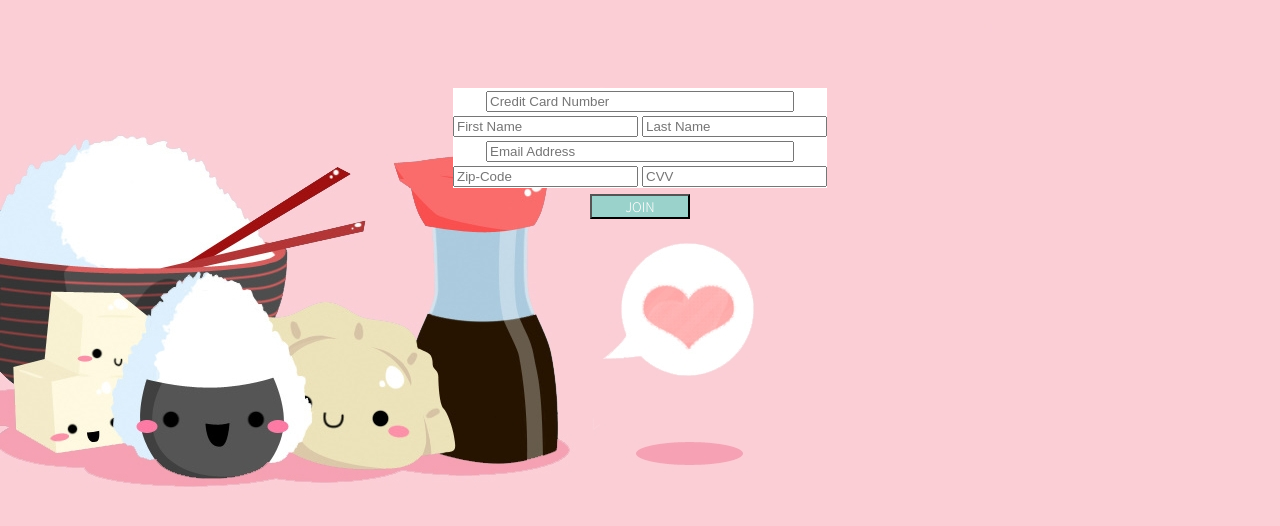
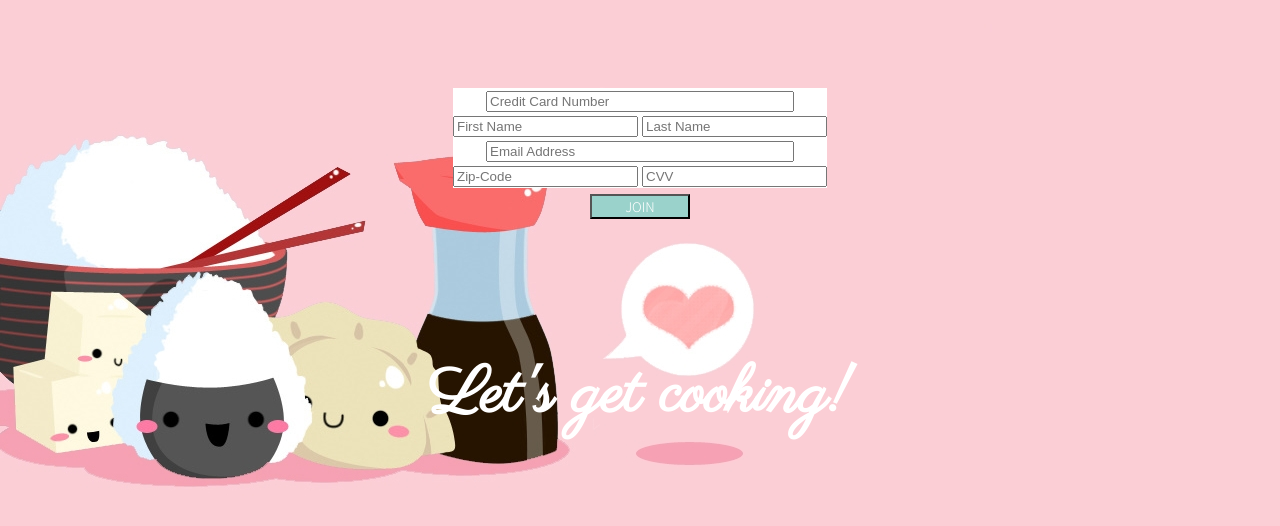
Before and after one commit to nhoang1122/FoundationCapstone, a website: page public/join.html in a window 1280 px wide. Shown: the part 520-1046 px from the top of the page. Drawn offline with Linux system fonts and the light colour scheme.

Commit message:
Catchphrase

```diff
--- a/public/join.css
+++ b/public/join.css
@@ -28,3 +28,7 @@
     width: 300px;
     margin: 1%;
 }
+
+#catchphrase {
+    font-family: 'Parisienne', cursive;
+}
--- a/public/join.html
+++ b/public/join.html
@@ -10,6 +10,9 @@
     <link rel="preconnect" href="https://fonts.googleapis.com">
     <link rel="preconnect" href="https://fonts.gstatic.com" crossorigin>
     <link href="https://fonts.googleapis.com/css2?family=Noto+Sans+KR:wght@300&display=swap" rel="stylesheet">
+    <link rel="preconnect" href="https://fonts.googleapis.com">
+    <link rel="preconnect" href="https://fonts.gstatic.com" crossorigin>
+    <link href="https://fonts.googleapis.com/css2?family=Parisienne&display=swap" rel="stylesheet">
     <title>JOIN</title>
 </head>
 <body>
@@ -38,6 +41,21 @@
         <button id="btn-join">JOIN</button>
     </form>
 
+    <pre>
+
+
+
+
+
+
+
+
+
+
+    </pre>
+
+    <h1 id="catchphrase">Let's get cooking!</h1>
+
     <script src="./join.js"></script>
 
 </body>
--- a/public/styles.css
+++ b/public/styles.css
@@ -6,6 +6,7 @@
     display: flex;
     flex-direction: column;
     align-items: center;
+    align-content: center;
 
 }
 
@@ -309,3 +310,7 @@
 .about-me {
     border-bottom: 1px solid black;
 }
+
+#catchphrase {
+    font-family: 'Parisienne', cursive;
+}
```
Also changed, not shown: public/index.html (+4 -0 lines), public/profile.html (+7 -0 lines).
